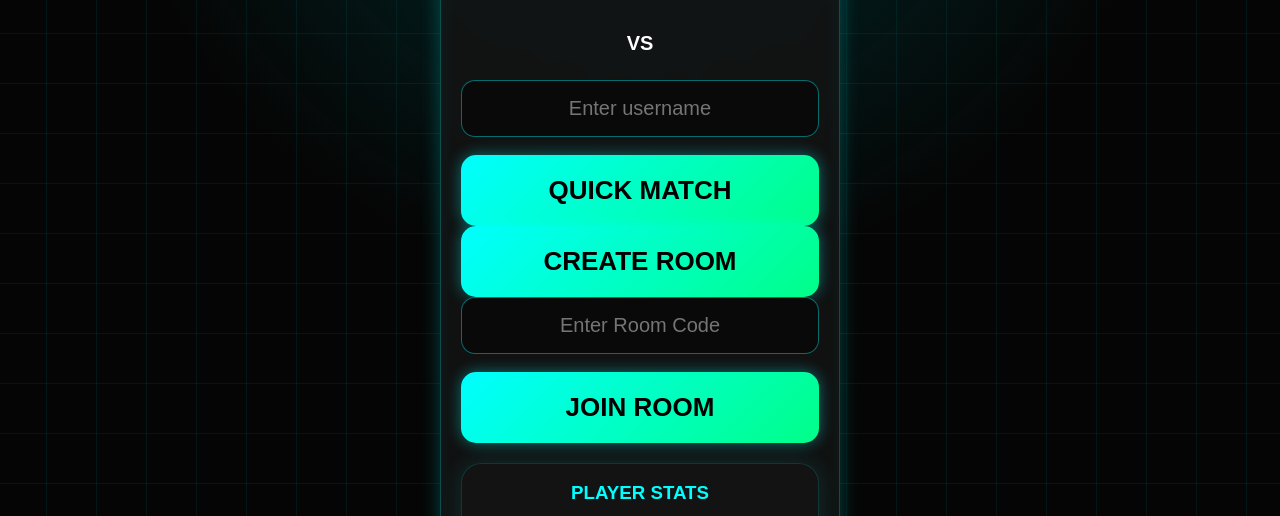
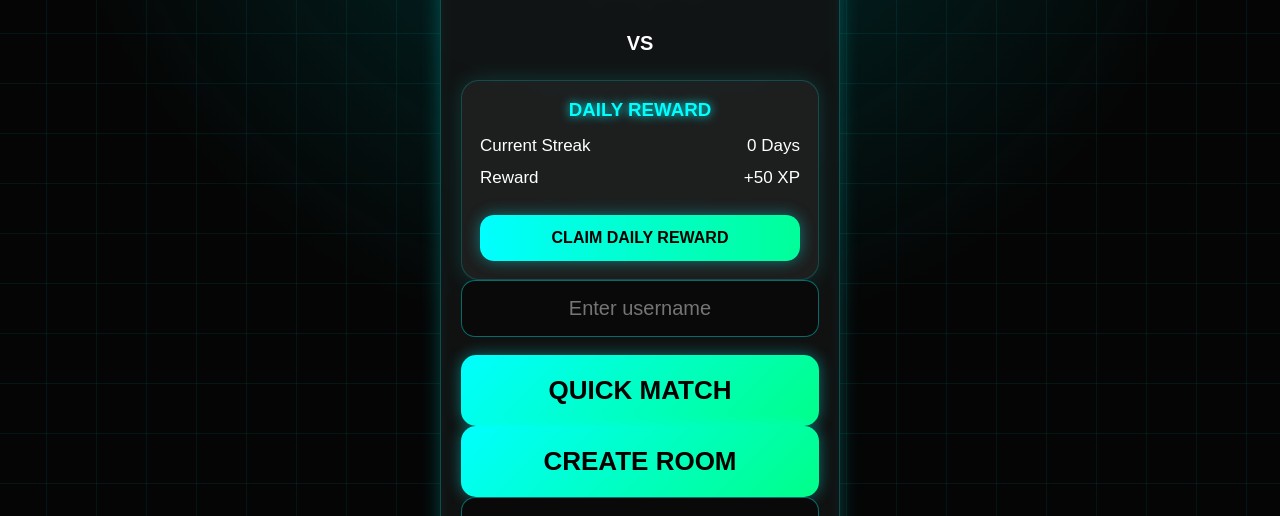
Before and after one commit to amanbusiness098-netizen/Tapduel, a website: page index.html in a window 1280 px wide. Shown: the part 252-768 px from the top of the page. Drawn offline with nearby package versions, Linux system fonts and the light colour scheme; no server answers.

Commit message:
Add daily reward system

```diff
--- a/index.html
+++ b/index.html
@@ -37,6 +37,24 @@
       <span id="vsText">VS</span>
       <span id="enemyName"></span>
     </div>
+
+    <div id="dailyRewardBox">
+  <h3>DAILY REWARD</h3>
+
+  <div class="rewardRow">
+    <span>Current Streak</span>
+    <span id="streakCount">0 Days</span>
+  </div>
+
+  <div class="rewardRow">
+    <span>Reward</span>
+    <span>+50 XP</span>
+  </div>
+
+  <button id="claimRewardBtn">
+    CLAIM DAILY REWARD
+  </button>
+</div>
 
     <input type="text" id="username" placeholder="Enter username" maxlength="12">
 
```
